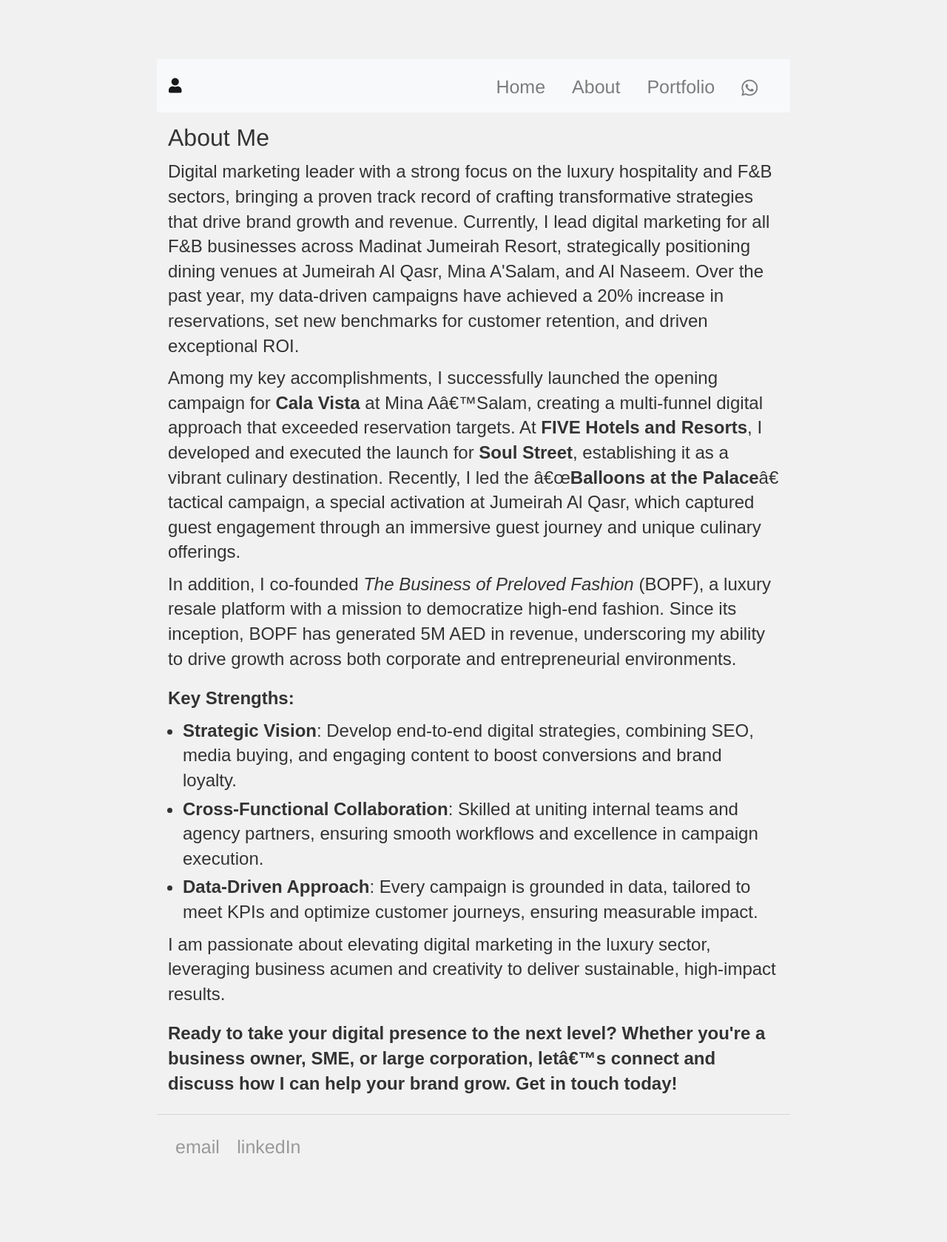
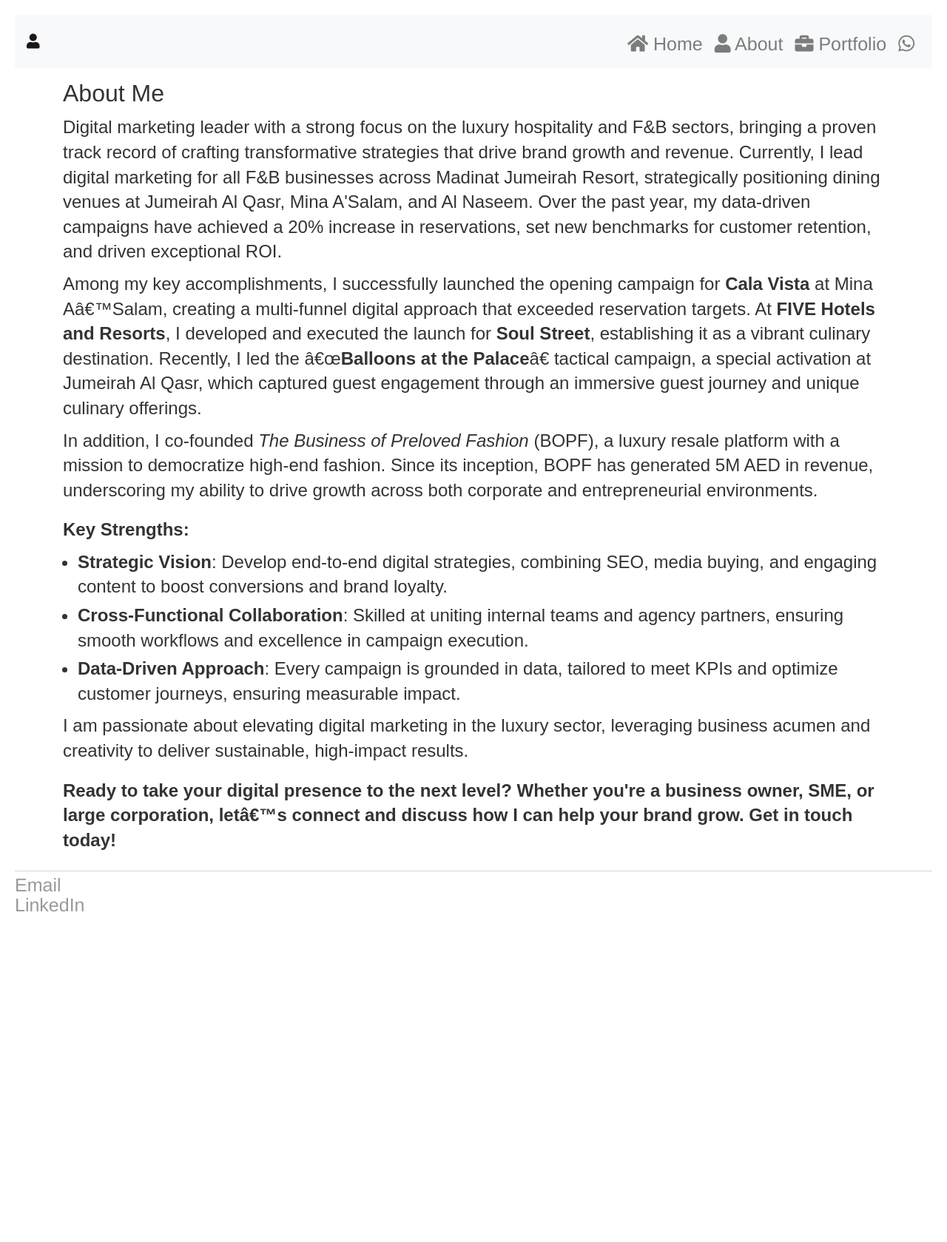
Before and after one commit to IfeanyiIbekwe/ifeanyiibekwe.github.io, a Jekyll site: the page built from about/index.html, in a window 1280 px wide. Shown: the whole page at 74% size. Built offline with Jekyll 4.4.1, drawn with Linux system fonts in a browser that asks for light colours; after the commit the page ends 1257 px from its top, so only the background shows below that.

Commit message:
Update default.html

```diff
--- a/_layouts/default.html
+++ b/_layouts/default.html
@@ -1,39 +1,24 @@
-
 <!DOCTYPE html>
 <html>
-
-    <!-- Other head elements -->
-
-
-
+<head>
+    <!-- Meta and title elements -->
     <title>Ifeanyi Ibekwe: Digital Marketing Expert</title>
     <meta name="description" content=" Achieved 60% growth at FIVE Hotels & 1.5M AED at BOPF Dubai via strategic Digital Marketing. Explore how Ifeanyi drives success in luxury sectors.">
     <meta property="og:image" content="https://cdn.shopify.com/s/files/1/0541/3715/9849/files/08875de0-7ead-416d-bde0-8e2af380686c.jpg?v=1692692038">
+    <meta name="viewport" content="width=device-width, initial-scale=1.0">
 
-
-
-    <!-- Other meta tags or scripts -->
-
-
-		<head>
     <!-- Google tag (gtag.js) -->
     <script async src="https://www.googletagmanager.com/gtag/js?id=G-BBPXTZ4L9Q"></script>
     <script>
       window.dataLayer = window.dataLayer || [];
       function gtag(){dataLayer.push(arguments);}
       gtag('js', new Date());
-
       gtag('config', 'G-BBPXTZ4L9Q');
     </script>
-			<title>{{ page.title }}</title>
-			<!-- link to main stylesheet -->
-		<!--	<link rel="stylesheet" type="text/css" href="/css/main.css"> -->
-    <meta name="viewport" content="width=device-width, initial-scale=1.0">
-    <title>Portfolio for Ifeanyi Ibekwe</title>
-    <!-- Include Bootstrap CSS -->
+
+    <!-- Bootstrap CSS & Font Awesome -->
+    <link href="https://maxcdn.bootstrapcdn.com/bootstrap/4.5.2/css/bootstrap.min.css" rel="stylesheet">
     <link rel="stylesheet" href="https://cdnjs.cloudflare.com/ajax/libs/font-awesome/5.15.1/css/all.min.css">
-
-    <link href="https://maxcdn.bootstrapcdn.com/bootstrap/4.5.2/css/bootstrap.min.css" rel="stylesheet">
 </head>
 
 <body>
@@ -49,13 +34,13 @@
     <div class="collapse navbar-collapse" id="navbarNav">
         <ul class="navbar-nav ml-auto">
             <li class="nav-item">
-                <a class="nav-link" href="/">Home</a>
+                <a class="nav-link" href="/"><i class="fas fa-home"></i> Home</a>
             </li>
             <li class="nav-item">
-                <a class="nav-link" href="/about">About</a>
+                <a class="nav-link" href="/about"><i class="fas fa-user"></i> About</a>
             </li>
             <li class="nav-item">
-                <a class="nav-link" href="/portfolio">Portfolio</a>
+                <a class="nav-link" href="/portfolio"><i class="fas fa-briefcase"></i> Portfolio</a>
             </li>
             <li class="nav-item">
                 <a class="nav-link" href="https://wa.me/971527427721" target="_blank" rel="noopener noreferrer">
@@ -66,41 +51,41 @@
     </div>
 </nav>
 
-
 <!-- Floating WhatsApp Icon for Mobile -->
 <a href="https://wa.me/971527427721" target="_blank" rel="noopener noreferrer" class="whatsapp-floating-icon d-lg-none">
     <i class="fab fa-whatsapp"></i>
 </a>
 
+<div class="container">
+    {{ content }}
+</div>
 
-</body>
-			<div class="container">
-
-			{{ content }}
-
-			</div><!-- /.container -->
 <footer class="hideme">
     <ul>
-
-				<li><a href="https://gc465gmw5xk.typeform.com/to/POYDHJyB" target="_blank">email</a></li>
-	        		<li><a href="https://www.linkedin.com/in/ibekweifeanyi/" target="_blank">linkedIn</a></li>
-
-
-
+        <li><a href="https://gc465gmw5xk.typeform.com/to/POYDHJyB" target="_blank">Email</a></li>
+        <li><a href="https://www.linkedin.com/in/ibekweifeanyi/" target="_blank">LinkedIn</a></li>
     </ul>
 </footer>
-		</body>
-	</html>
+
+<!-- Include Bootstrap & jQuery JS for functionality -->
+<script src="https://code.jquery.com/jquery-3.5.1.slim.min.js"></script>
+<script src="https://maxcdn.bootstrapcdn.com/bootstrap/4.5.2/js/bootstrap.min.js"></script>
+
 <style>
-
-
     .btn-primary {
         color: #fff;
         background-color: grey !important;
-    border-color: grey !important;}
+        border-color: grey !important;
+    }
 
-            a { text-decoration: none; color: #999;  font-weight: 100;font-size: 25px; }
-a:hover { text-decoration: underline; }
+    a {
+        text-decoration: none;
+        color: #999;
+        font-weight: 100;
+        font-size: 25px;
+    }
+    a:hover {
+        text-decoration: underline;
     }
 
     nav ul, footer ul {
@@ -111,58 +96,38 @@
         font-weight: bold;
     }
 
-
-p, ul { font-size: 1.5em; line-height: 1.4em; color: #333; }
-footer { border-top: 1px solid #d5d5d5; font-size: .8em; }
-
-h1, h2, h3, h4 { font-family: 'Helvetica', 'Arial', 'Sans-Serif'; }
-h1 { font-size: 2em;  }
-h2 { font-size: 2.7em; }
-h3 { font-size: 1.5em; }
-h4 { font-size: 1.6em; }
-
-/* For 1024 Resolution */
-@media only screen
-and (min-device-width : 768px)
-	{
-
-	body {
-    background-color: #f1f1f1;
-    padding: 20px;
-	margin: 60px auto;
-	width: 70%;}
-		.container {
-
-	    padding: 80px !important;
-
+    p, ul {
+        font-size: 1.5em;
+        line-height: 1.4em;
+        color: #333;
     }
+    footer {
+        border-top: 1px solid #d5d5d5;
+        font-size: .8em;
     }
 
-	.container {
-
-	    padding: 15px !important;
-
+    h1, h2, h3, h4 {
+        font-family: 'Helvetica', 'Arial', 'Sans-Serif';
     }
-/* Center website */
-.main {
-    max-width: 1000px;
-    margin: auto;
+    h1 {
+        font-size: 2em;
+    }
+    h2 {
+        font-size: 2.7em;
+    }
+    h3 {
+        font-size: 1.5em;
+    }
+    h4 {
+        font-size: 1.6em;
     }
 
-	/* Content */
-.content {
-    background-color: white;
-
-	    padding: 10px;
-
+    /* Container styling */
+    .container {
+        padding: 15px !important;
     }
 
-	nav ul, footer ul { font-size: 1em; font-family: 'Helvetica', 'Arial', 'Sans-Serif'; padding: 0px; list-style: none; font-weight: bold; }
-nav ul li, footer ul li { display: inline; margin-right: 20px; }
-
-footer { border-top: 1px solid #d5d5d5; font-size: .8em; padding: 25px;}
-
-
+    /* Floating WhatsApp Icon */
     .whatsapp-floating-icon {
         position: fixed;
         bottom: 15px;
@@ -170,16 +135,15 @@
         font-size: 24px;
         background-color: #25D366;
         color: white;
-    border-radius: 50%; /* This ensures a circular shape */
-    width: 50px;        /* Setting a fixed width */
-    height: 50px;       /* Setting a fixed height */
-    display: flex;      /* Using flexbox for centering */
-    align-items: center;/* Vertical centering */
-    justify-content: center; /* Horizontal centering */
+        border-radius: 50%;
+        width: 50px;
+        height: 50px;
+        display: flex;
+        align-items: center;
+        justify-content: center;
         z-index: 1000;
     }
 </style>
 
- <!-- Include Bootstrap & jQuery JS for the functionalities -->
-    <script src="https://code.jquery.com/jquery-3.5.1.slim.min.js"></script>
-    <script src="https://maxcdn.bootstrapcdn.com/bootstrap/4.5.2/js/bootstrap.min.js"></script>
+</body>
+</html>
```
Lines whose indentation alone changed are shown as unchanged.
